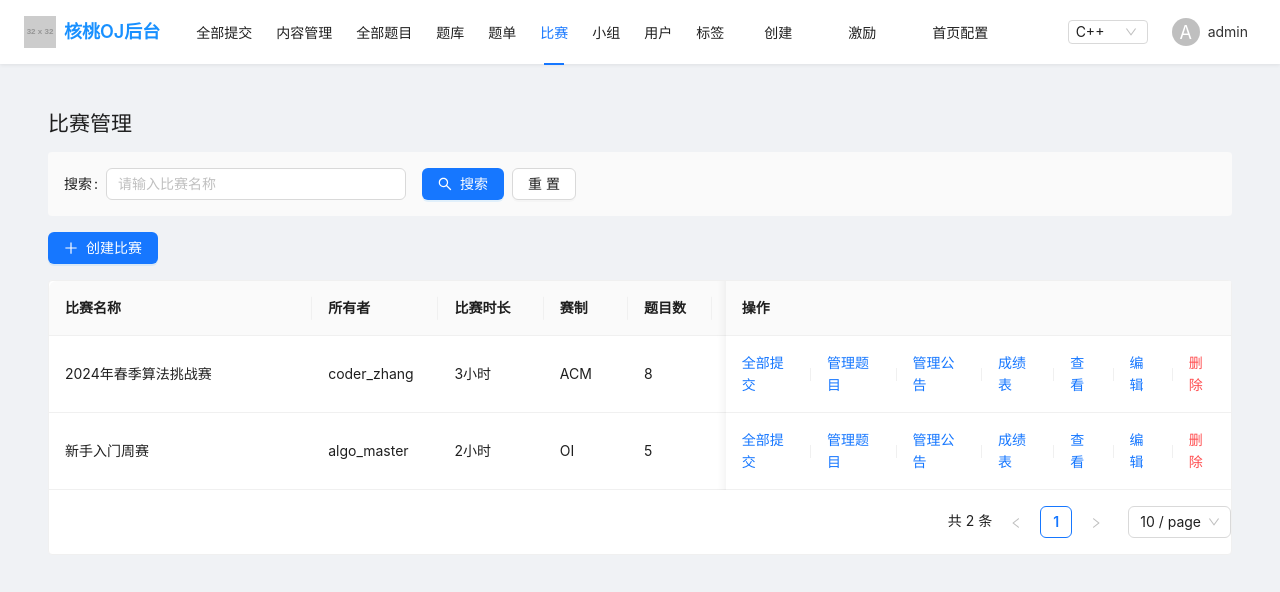
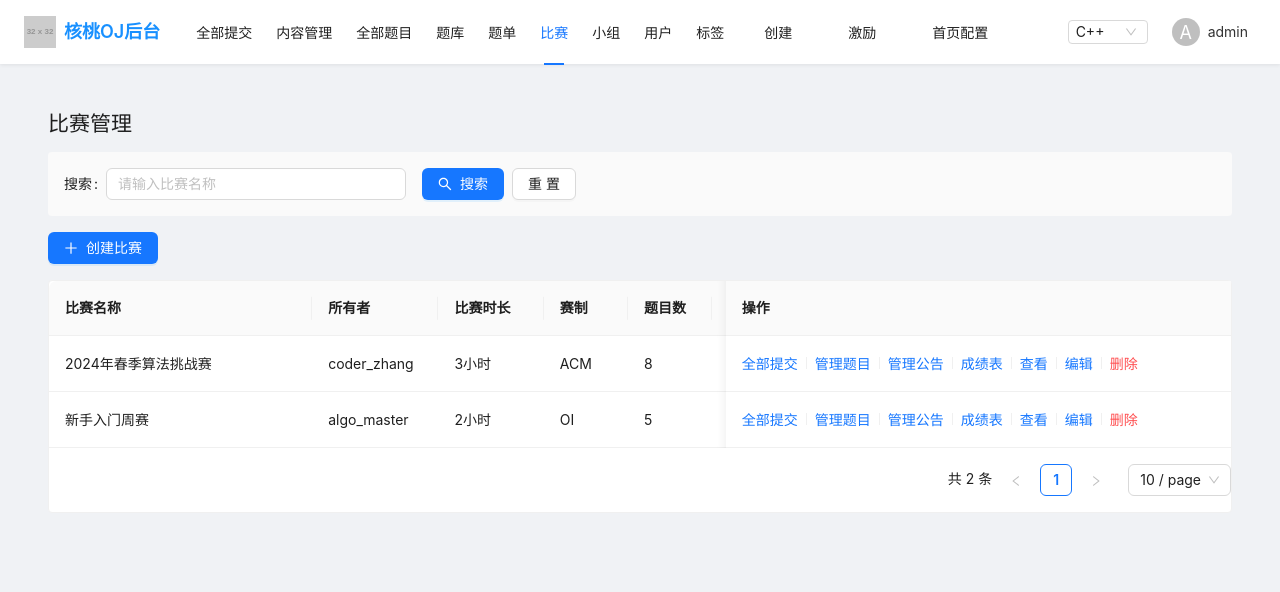
Before and after one commit to Jackson11123/hetao, a Vue app: page /contests in a window 1280 px wide. Shown: the top 592 px of the page. Built offline with nearby package versions, Linux system fonts and the light colour scheme.

Commit message:
比赛样式

```diff
--- a/src/views/ContestManagement.vue
+++ b/src/views/ContestManagement.vue
@@ -51,7 +51,7 @@
             </a-tag>
           </template>
           <template v-if="column.key === 'action'">
-            <a-space :wrap="false">
+            <div class="action-buttons">
               <a @click="handleAllSubmissions(record)">全部提交</a>
               <a-divider type="vertical" />
               <a @click="handleManageProblems(record)">管理题目</a>
@@ -65,7 +65,7 @@
               <a @click="handleEdit(record)">编辑</a>
               <a-divider type="vertical" />
               <a @click="handleDelete(record)" class="danger-link">删除</a>
-            </a-space>
+            </div>
           </template>
         </template>
       </a-table>
@@ -273,4 +273,11 @@ const handleDelete = (contest: Contest) => {
 .danger-link:hover {
   color: #ff7875;
 }
+
+.action-buttons {
+  display: flex;
+  flex-wrap: nowrap;
+  white-space: nowrap;
+  align-items: center;
+}
 </style>
```
